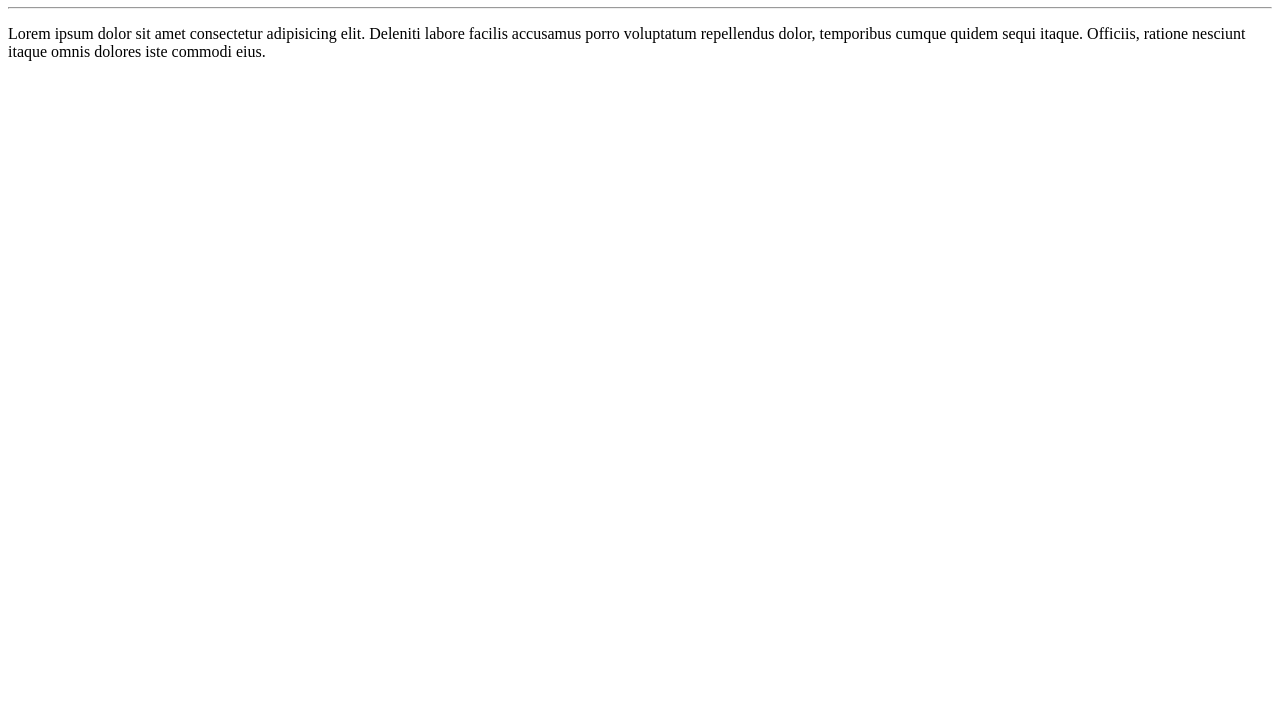
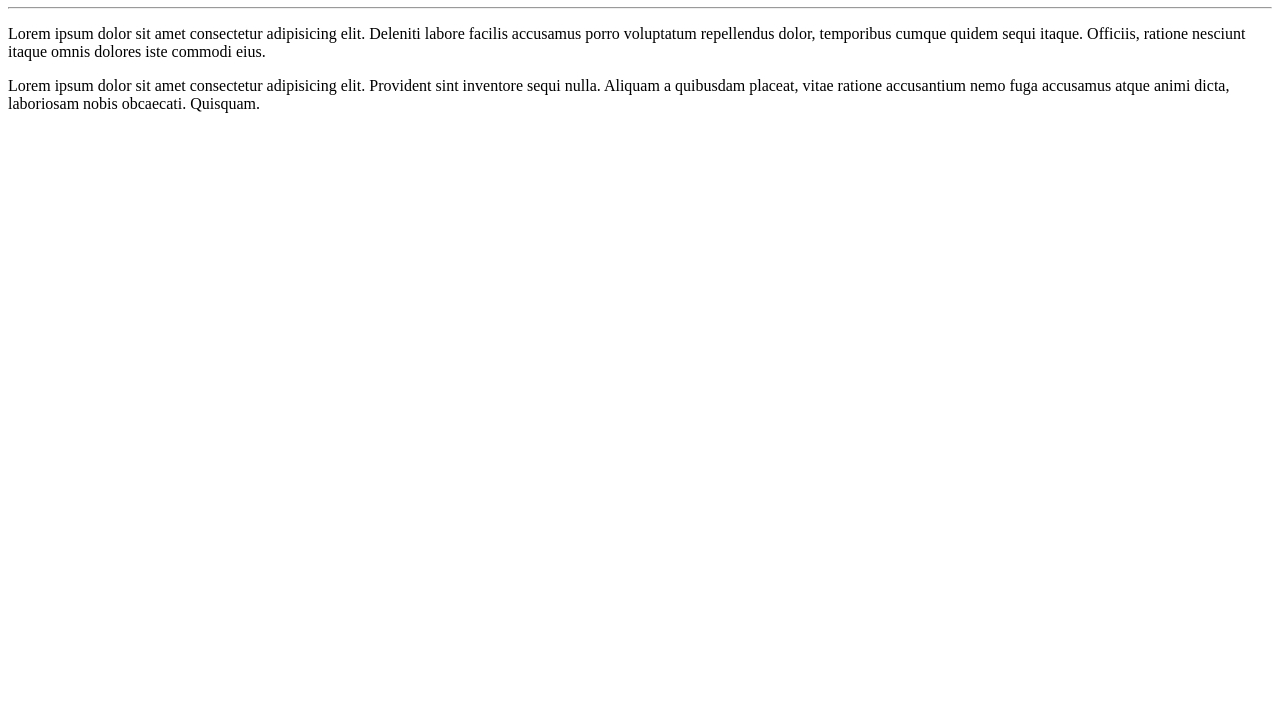
Before and after one commit to Jantsch686/Ola_Mundo, a plain HTML site: page site_exemplo/index.html in a window 1280 px wide. Shown: the part 73-800 px from the top of the page. Drawn offline with Linux system fonts and the light colour scheme.

Commit message:
adicionei um paragrafo
adicionei um paragrafo para testar teclas de atalho

```diff
--- a/site_exemplo/index.html
+++ b/site_exemplo/index.html
@@ -10,5 +10,6 @@
     <h1>Olá Mundo!</h1>
     <hr>
     <p>Lorem ipsum dolor sit amet consectetur adipisicing elit. Deleniti labore facilis accusamus porro voluptatum repellendus dolor, temporibus cumque quidem sequi itaque. Officiis, ratione nesciunt itaque omnis dolores iste commodi eius.</p>
+    <p>Lorem ipsum dolor sit amet consectetur adipisicing elit. Provident sint inventore sequi nulla. Aliquam a quibusdam placeat, vitae ratione accusantium nemo fuga accusamus atque animi dicta, laboriosam nobis obcaecati. Quisquam.</p>
 </body>
 </html>
```
